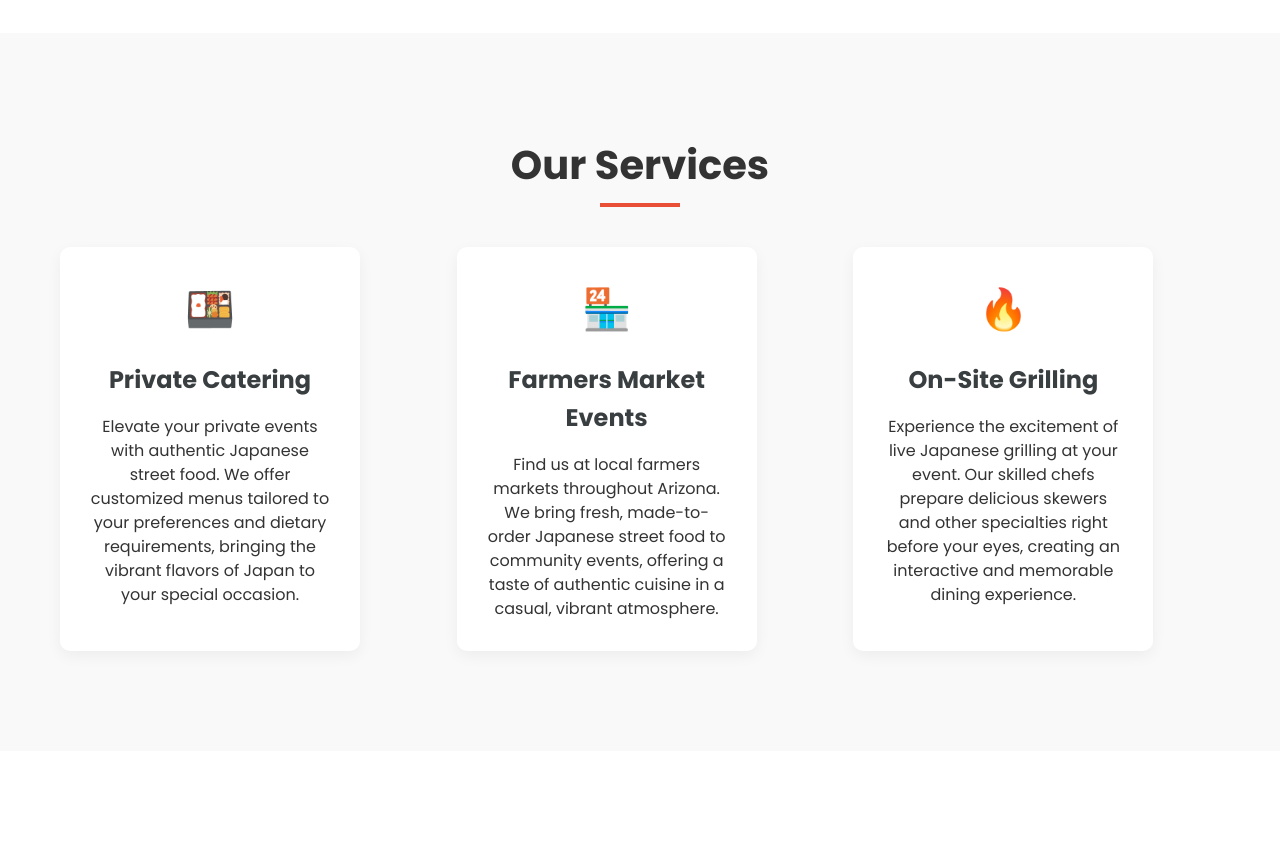
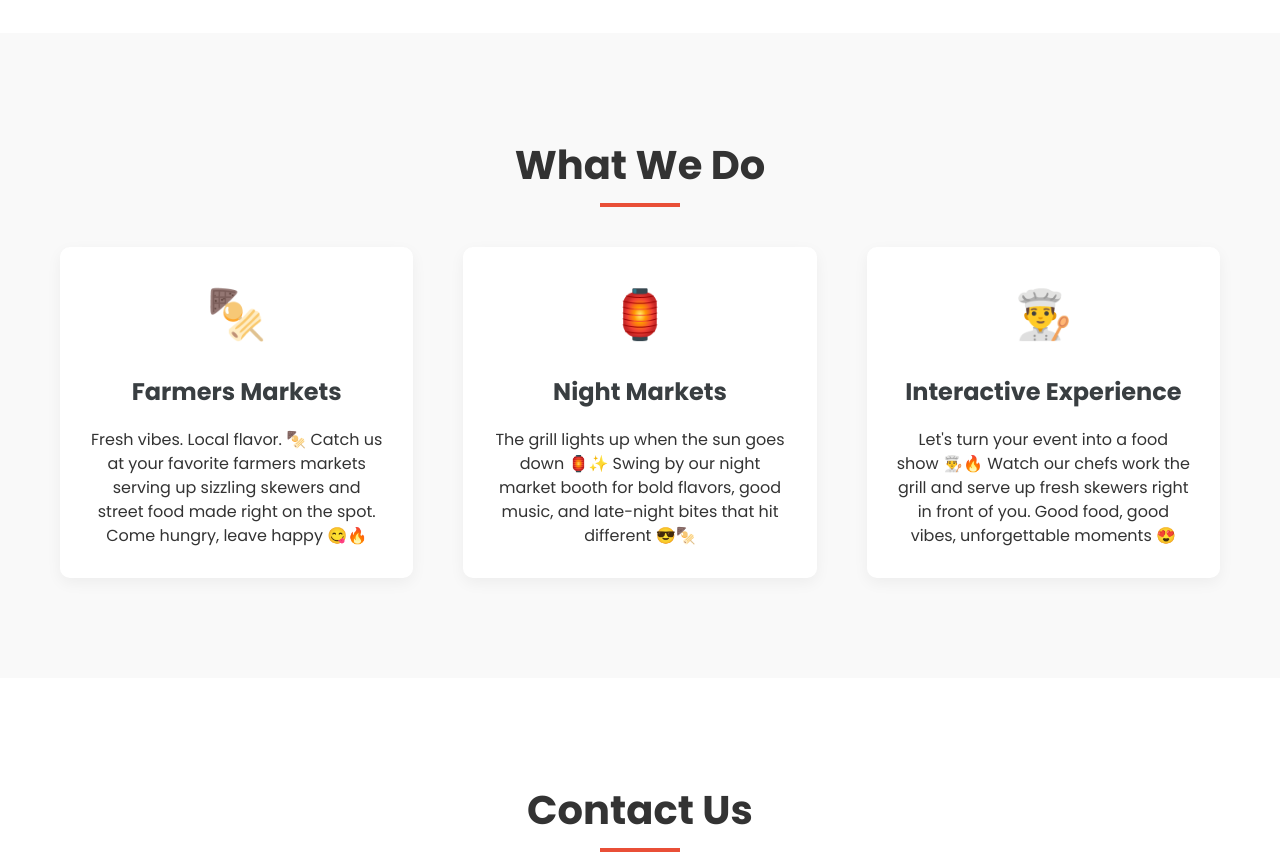
Before and after one commit to skeweredco/skeweredco.github.io, a React (Vite) app: page / in a window 1280 px wide. Shown: the part 1900-2766 px from the top of the page. Built offline with nearby package versions, Linux system fonts and the light colour scheme; no server answers.

Commit message:
refactor ServiceCard title, desc, icons

```diff
--- a/index.html
+++ b/index.html
@@ -5,6 +5,7 @@
   <meta charset="UTF-8" />
   <link rel="icon" type="image/png" href="/skeweredco_logo.png" />
   <meta name="viewport" content="width=device-width, initial-scale=1.0" />
+  <meta name="description" content="Skewered Co - Japanese Street Food" />
   <title>Skewered Co - Japanese Street Food</title>
   <link rel="preconnect" href="https://fonts.googleapis.com">
   <link rel="preconnect" href="https://fonts.gstatic.com" crossorigin>
--- a/src/components/Services.tsx
+++ b/src/components/Services.tsx
@@ -47,24 +47,24 @@ const Services = () => {
   return (
     <section id="services" className="services-section">
       <div className="container">
-        <h2 className="section-title">Our Services</h2>
+        <h2 className="section-title">What We Do</h2>
         <div className="services-grid">
           <ServiceCard
-            title="Private Catering"
-            description="Elevate your private events with authentic Japanese street food. We offer customized menus tailored to your preferences and dietary requirements, bringing the vibrant flavors of Japan to your special occasion."
-            icon="🍱"
+            title="Farmers Markets"
+            description="Fresh vibes. Local flavor. 🍢 Catch us at your favorite farmers markets serving up sizzling skewers and street food made right on the spot. Come hungry, leave happy 😋🔥"
+            icon="🍢"
+            delay={200}
+          />
+          <ServiceCard
+            title="Night Markets"
+            description="The grill lights up when the sun goes down 🏮✨ Swing by our night market booth for bold flavors, good music, and late-night bites that hit different 😎🍢"
+            icon="🏮"
             delay={0}
           />
           <ServiceCard
-            title="Farmers Market Events"
-            description="Find us at local farmers markets throughout Arizona. We bring fresh, made-to-order Japanese street food to community events, offering a taste of authentic cuisine in a casual, vibrant atmosphere."
-            icon="🏪"
-            delay={200}
-          />
-          <ServiceCard
-            title="On-Site Grilling"
-            description="Experience the excitement of live Japanese grilling at your event. Our skilled chefs prepare delicious skewers and other specialties right before your eyes, creating an interactive and memorable dining experience."
-            icon="🔥"
+            title="Interactive Experience"
+            description="Let's turn your event into a food show 👨‍🍳🔥 Watch our chefs work the grill and serve up fresh skewers right in front of you. Good food, good vibes, unforgettable moments 😍"
+            icon="👨‍🍳"
             delay={400}
           />
         </div>
--- a/src/styles/Navbar.css
+++ b/src/styles/Navbar.css
@@ -6,7 +6,7 @@
   z-index: 1000;
   transition: var(--transition);
   padding: 20px 0;
-  background-color: rgba(255, 255, 255, 0.9);
+  background-color: var(--light-color);
   box-shadow: 0 2px 10px rgba(0, 0, 0, 0.05);
 }
 
--- a/src/styles/Services.css
+++ b/src/styles/Services.css
@@ -7,21 +7,13 @@
 .services-grid {
     display: grid;
     grid-template-columns: repeat(3, 1fr);
-    gap: 30px;
-}
-
-.services-title {
-    text-align: center;
-    margin-bottom: 3rem;
-    color: var(--primary);
-    font-size: 2.5rem;
+    gap: 50px;
 }
 
 .service-card {
     background-color: white;
     border-radius: 10px;
     padding: 30px;
-    width: 300px;
     box-shadow: 0 5px 15px rgba(0, 0, 0, 0.05);
     text-align: center;
     opacity: 0;
@@ -52,19 +44,13 @@
 }
 
 .service-card p {
-    color: var(--text-dark);
+    color: var(--text-color);
     line-height: 1.5;
-}
-
-.service-icon {
-    font-size: 2.5rem;
-    color: var(--accent);
 }
 
 @media (max-width: 768px) {
 
     .service-card {
         width: 100%;
-        max-width: 350px;
     }
 }
```
